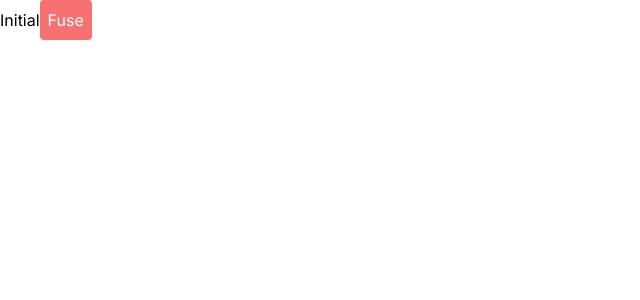
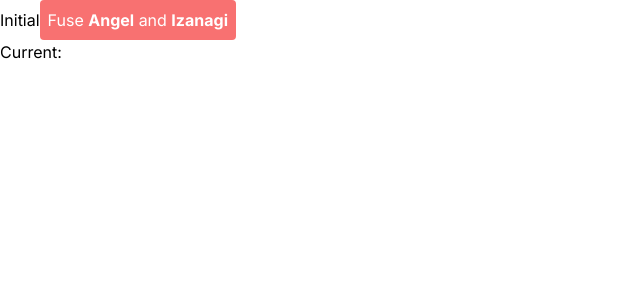
Before and after one commit to notwindstone/persona-4-golden-fusion-calculator, a Next.js app: page / in a window 1280 px wide. Shown: the top 300 px of the page, without its empty margins (0-640 px from the left). Built offline with nearby package versions, Linux system fonts and the light colour scheme.

Commit message:
feat: show current persona fusion as state

```diff
--- a/src/app/page.tsx
+++ b/src/app/page.tsx
@@ -2,24 +2,31 @@
 
 import { fuse } from "@/lib/fuse";
 import { personae } from "@/config/data";
+import { useState } from "react";
 
 export default function Home() {
+  const [currentPersona, setCurrentPersona] = useState();
   const persona1 = personae.find((persona) => {
     return persona.name === 'Angel';
   });
   const persona2 = personae.find((persona) => {
     return persona.name === 'Izanagi';
   });
-console.log(persona1, persona2)
+  const fusion = fuse("Magician", persona1, persona2).name;
+
+console.log(persona1, persona2, fusion)
   return (
     <div>
       Initial
       <button
         className={"p-2 bg-red-400 rounded text-white"}
-        onClick={() => fuse("Magician", persona1, persona2)}
+        onClick={() => setCurrentPersona(fusion)}
       >
-        Fuse
+        Fuse <b>Angel</b> and <b>Izanagi</b>
       </button>
+      <div>
+        Current: {currentPersona}
+      </div>
     </div>
   );
 }
--- a/src/lib/fuse.ts
+++ b/src/lib/fuse.ts
@@ -29,5 +29,5 @@ export function fuse(arcana: string, persona1: any, persona2: any) {
         i--;
     }
 
-    return personae;
+    return personae[i];
 }
```
